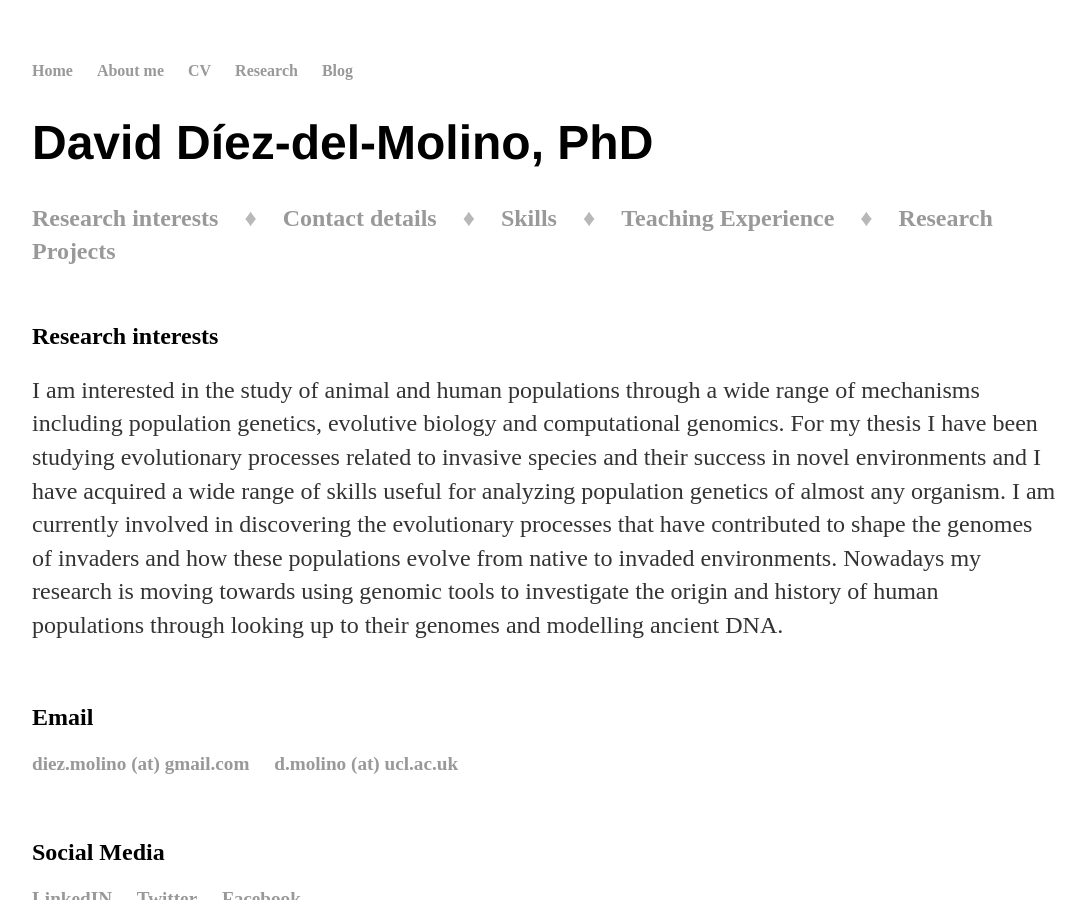
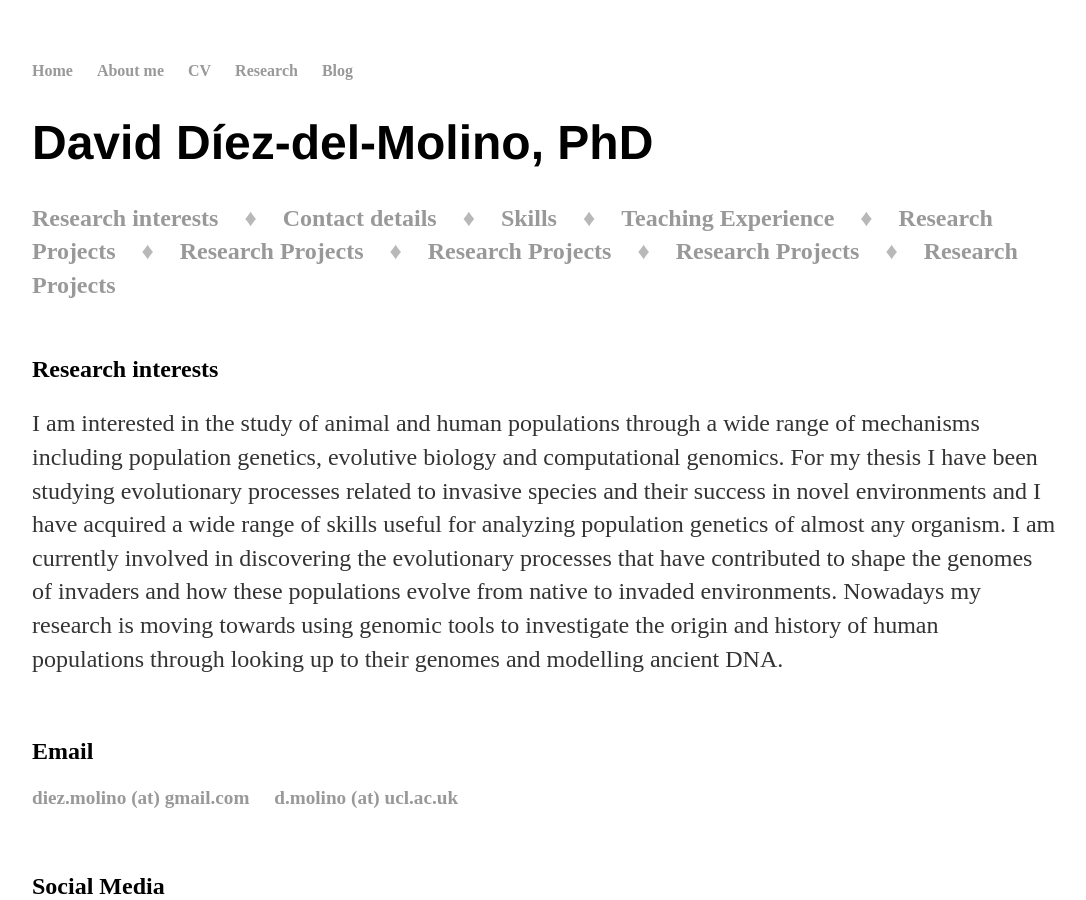
Before and after one commit to DiezMolino/diezmolino.github.io, a Jekyll site: the page cv/index.html, which Jekyll copies as it is, in a window 1280 px wide and 900 px high. Shown: the whole window, without its empty margins (96-1182 px from the left). Built offline with Jekyll 4.4.1, drawn with Linux system fonts in a browser that asks for light colours.

Commit message:
Update index.html

```diff
--- a/cv/index.html
+++ b/cv/index.html
@@ -32,6 +32,14 @@
 <li><a href="#Teaching Experience">Teaching Experience</a></li>
 <li> &diams;</li>
 <li><a href="#Research Projects">Research Projects</a></li>
+<li> &diams;</li>
+<li><a href="#Publications">Research Projects</a></li>
+<li> &diams;</li>
+<li><a href="#Workshops/Conferences">Research Projects</a></li>
+<li> &diams;</li>
+<li><a href="#Scientific Societies and Other roles">Research Projects</a></li>
+<li> &diams;</li>
+<li><a href="#Science Outreach">Research Projects</a></li>
 </ul>
 </font>
 </nav>
```
